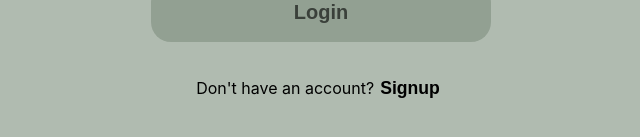
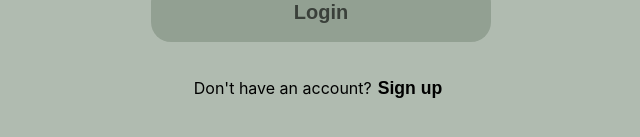
Before and after one commit to mbrezov/BeautyVault, a React (Create React App) app in the folder client/: page / in a window 1280 px wide. Shown: the part 405-542 px from the top of the page, without its empty margins (319-959 px from the left). Built offline with nearby package versions, Linux system fonts and the light colour scheme.

Commit message:
Typo fixed

```diff
--- a/client/src/pages/AuthPage/AuthPage.tsx
+++ b/client/src/pages/AuthPage/AuthPage.tsx
@@ -97,7 +97,7 @@
                 </form>
             ) : (
                 <form onSubmit={handleSignup}>
-                    <h1>Signup</h1>
+                    <h1>Sign up</h1>
                     <p>Create your account</p>
                     <span>
                         <EnvelopeIcon
@@ -195,7 +195,7 @@
             )}
             {authMethod === "signup" ? (
                 <div className={styles.switch_message}>
-                    <p>Don't have an account?</p>
+                    <p>Already have an account?</p>
                     <button onClick={() => setAuthMethod("login")}>
                         Login
                     </button>
@@ -204,7 +204,7 @@
                 <div className={styles.switch_message}>
                     <p>Don't have an account?</p>
                     <button onClick={() => setAuthMethod("signup")}>
-                        Signup
+                        Sign up
                     </button>
                 </div>
             )}
```
